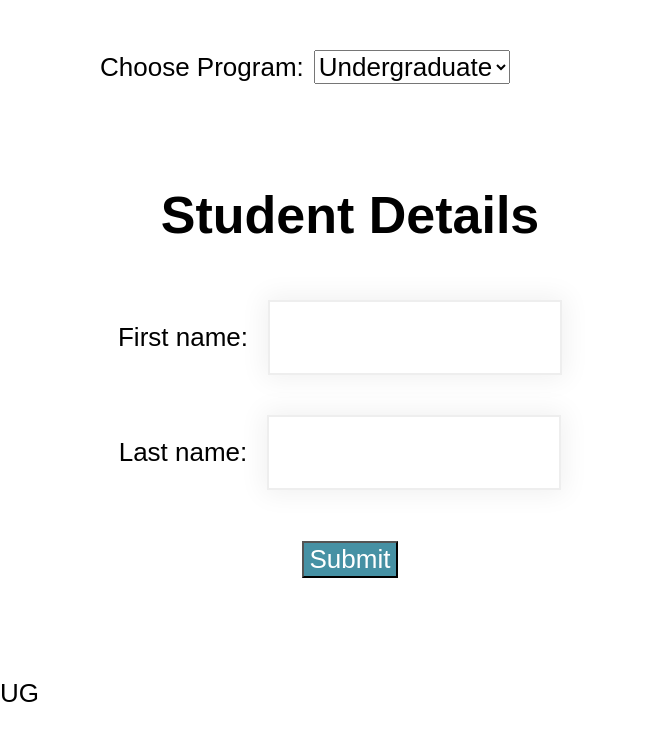
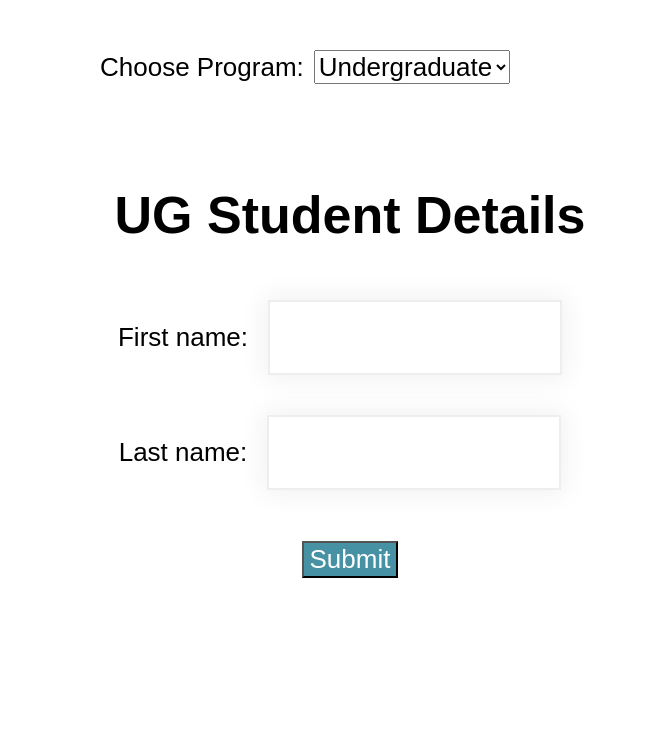
Before and after one commit to zeng-dong/just-react, a React (Create React App) app: page / in a window 1280 px wide. Shown: the top 740 px of the page, without its empty margins (0-645 px from the left). Built offline with nearby package versions, Linux system fonts and the light colour scheme.

Commit message:
form receives props

```diff
--- a/src/App.js
+++ b/src/App.js
@@ -22,8 +22,6 @@
                 </select>
             </div>
             <EnrolmentForm chosenProgram={program} />
-
-            <label>{program}</label>
         </div>
     );
 }
--- a/src/EnrolmentForm.js
+++ b/src/EnrolmentForm.js
@@ -1,7 +1,7 @@
 import { useState } from 'react';
 import './App.css';
 
-function EnrolmentForm() {
+function EnrolmentForm(props) {
     const [firstName, setFirstName] = useState('');
     const [lastName, setLastName] = useState('');
     const [welcomeMessage, setWelcomeMessage] = useState('');
@@ -14,7 +14,7 @@
     return (
         <div>
             <form className="enrolForm" onSubmit={handleSubmit}>
-                <h1>Student Details</h1>
+                <h1>{props.chosenProgram} Student Details</h1>
                 <label>First name:</label>
                 <input
                     type="text"
```
